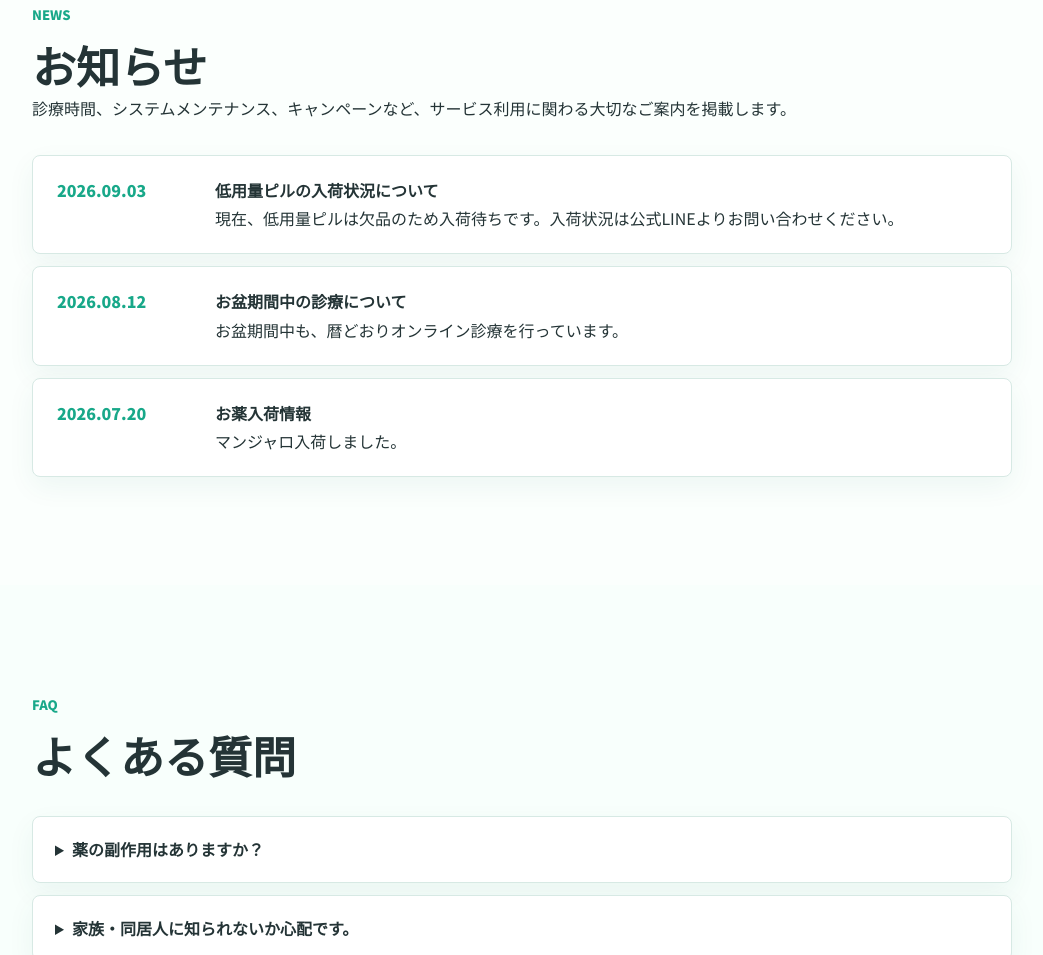
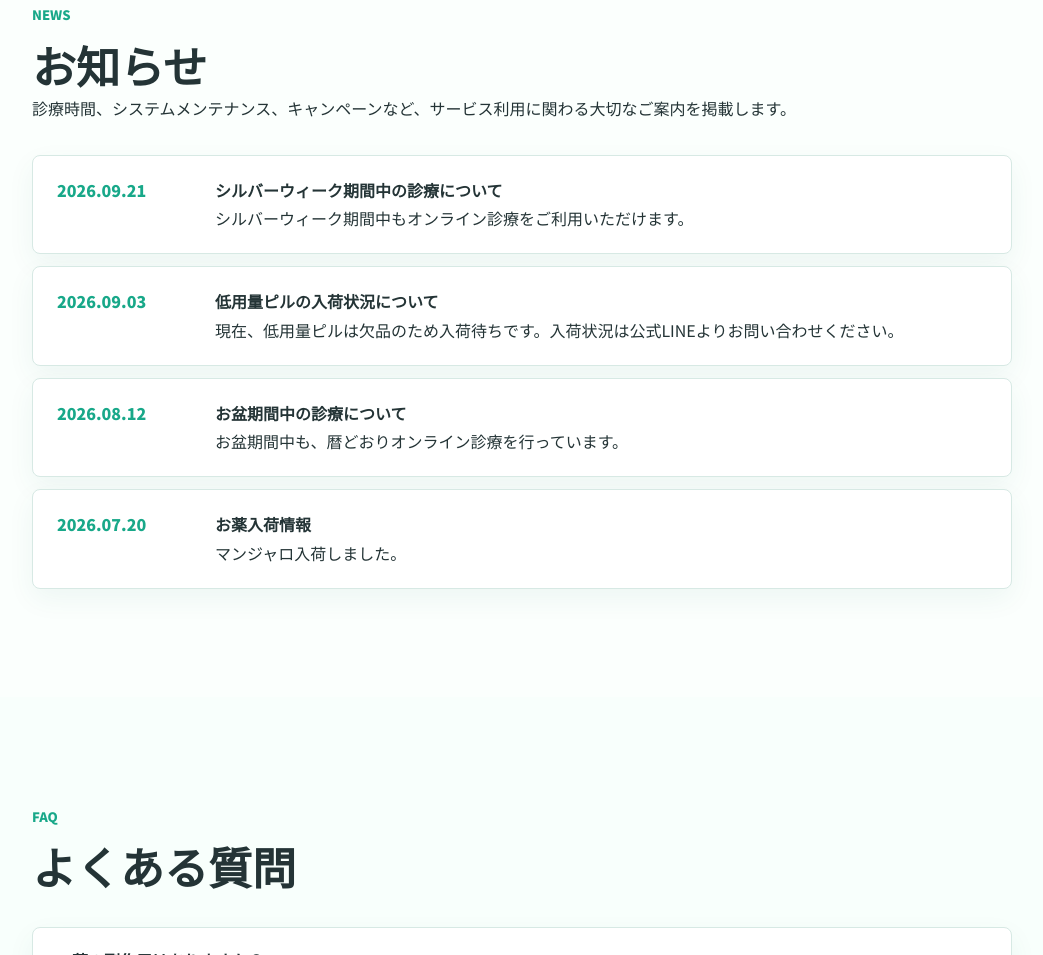
Before and after one commit to yasu369/onn-kuri, a website: page index.html in a window 1280 px wide. Shown: the part 3978-4933 px from the top of the page, without its empty margins (118-1161 px from the left). Drawn offline with Linux system fonts and the light colour scheme.

Commit message:
Add Silver Week telemedicine notice

```diff
--- a/index.html
+++ b/index.html
@@ -255,6 +255,7 @@
         <p>診療時間、システムメンテナンス、キャンペーンなど、サービス利用に関わる大切なご案内を掲載します。</p>
       </div>
       <div class="news-list">
+        <article><time datetime="2026-09-21">2026.09.21</time><p><strong>シルバーウィーク期間中の診療について</strong><br>シルバーウィーク期間中もオンライン診療をご利用いただけます。</p></article>
         <article><time datetime="2026-09-03">2026.09.03</time><p><strong>低用量ピルの入荷状況について</strong><br>現在、低用量ピルは欠品のため入荷待ちです。入荷状況は<a href="https://lin.ee/PNBQpOa" target="_blank" rel="noopener">公式LINE</a>よりお問い合わせください。</p></article>
         <article><time datetime="2026-08-12">2026.08.12</time><p><strong>お盆期間中の診療について</strong><br>お盆期間中も、暦どおりオンライン診療を行っています。</p></article>
         <article><time datetime="2026-07-20">2026.07.20</time><p><strong>お薬入荷情報</strong><br>マンジャロ入荷しました。</p></article>
```
